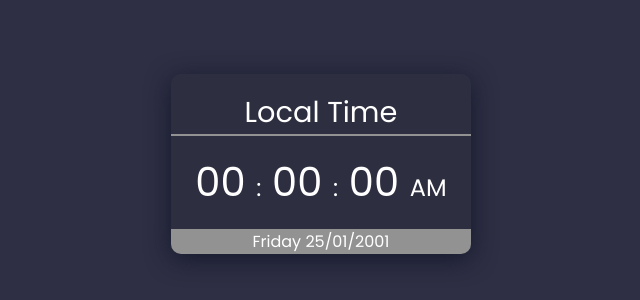
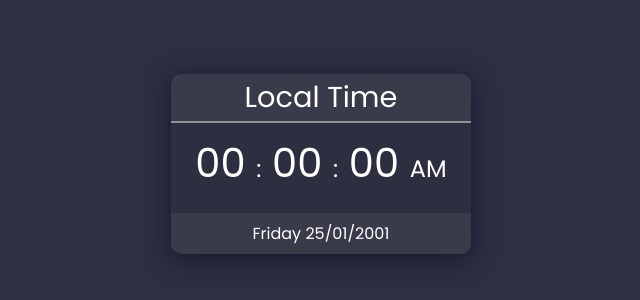
Before and after one commit to CodeWithRashed/JavaScriptClock, a plain HTML site: page index.html in a window 1280 px wide. Shown: the part 236-536 px from the top of the page, without its empty margins (319-959 px from the left). Drawn offline with Linux system fonts and the light colour scheme.

Commit message:
Small Modification to Style

```diff
--- a/style.css
+++ b/style.css
@@ -32,21 +32,24 @@ body {
     box-shadow: 0px 5px 25px rgba(14, 21, 37 ,0.8)
 }
 .location{
-    margin:auto;
     border-bottom: 2px solid #929292;
     width: 100%;
     text-align:center;
     font-size: 1.8rem;
+    background-color: #92929220;
+    padding: 2px;
 }
 .timetable{
+    margin: auto;
     font-size: 2.5rem;
 }
 
 .daytable{
+    padding: 8px;
     margin-top: auto;
     width: 100%;
     text-align: center;
-    background-color: #929292;
+    background-color: #92929220;
 }
 
 
```
